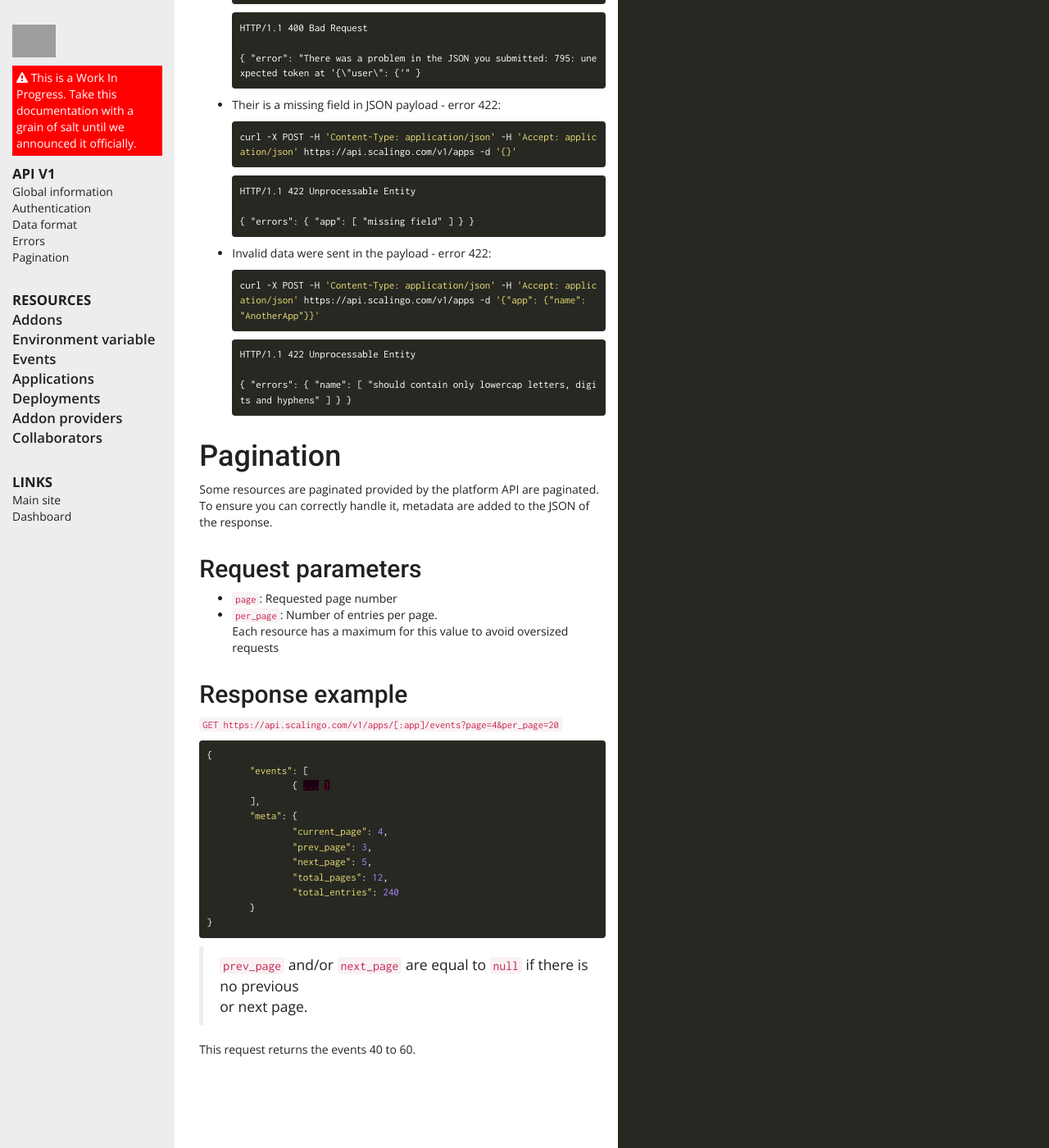
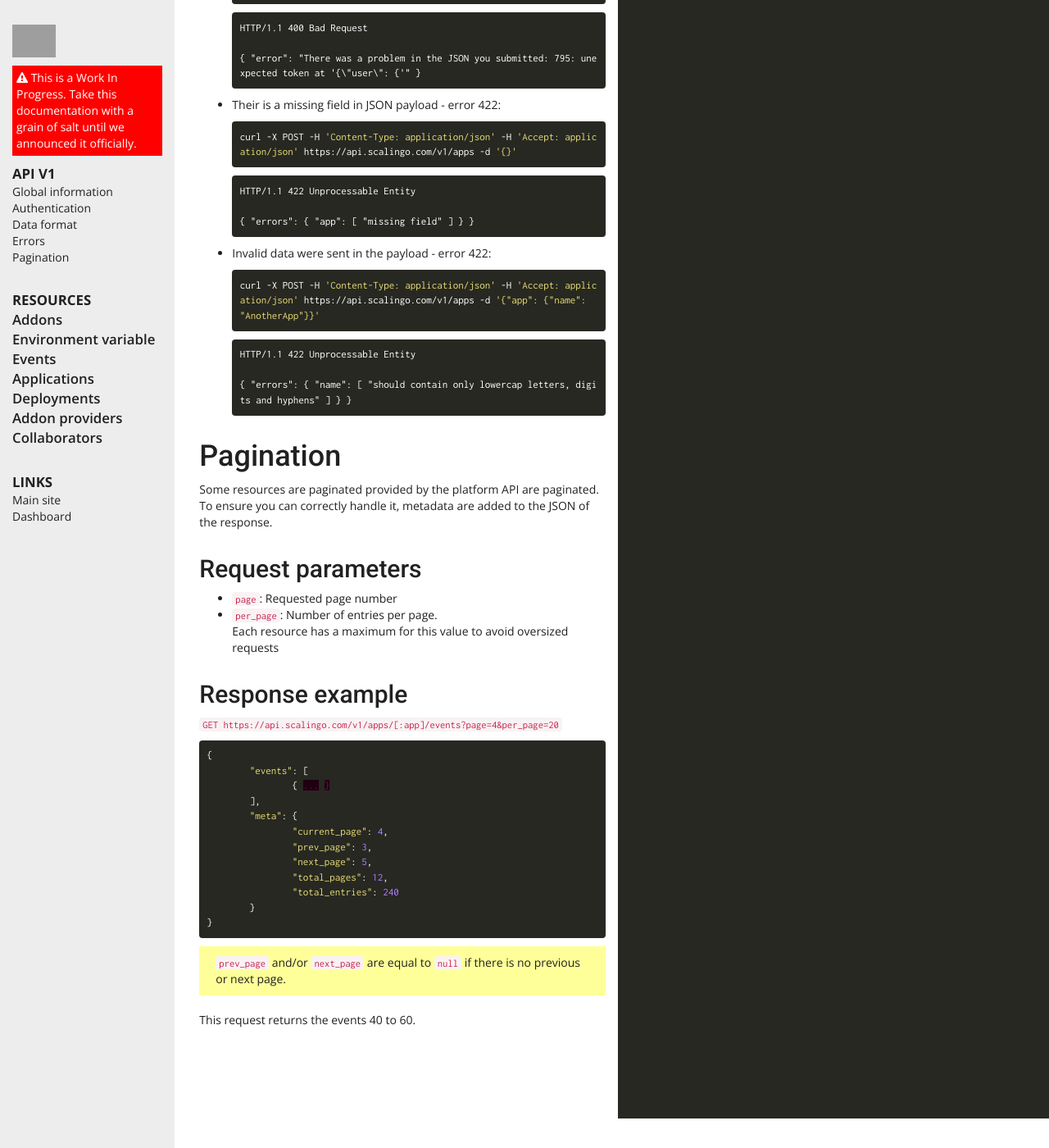
Before and after one commit to xcarpentier/developers.scalingo.com, a Jekyll site: the page built from index.html, in a window 1280 px wide and 1400 px high, scrolled down 2236 px. Shown: the whole window at 82% size. Built offline with Jekyll 4.4.1, drawn with Linux system fonts in a browser that asks for light colours; nearby versions of some CDN libraries; grey boxes are pictures that could not be loaded.

Commit message:
better blockquote visual fix #1

```diff
--- a/css/main.sass
+++ b/css/main.sass
@@ -17,6 +17,11 @@ pre
 
 code
   font-family: 'Inconsolata', monospace
+
+blockquote
+  background-color: #ffff99
+  font-size: inherit
+  border-left: 0
 
 .sidebar-nav
   background-color: darken(#fafafa, 5%)
```
